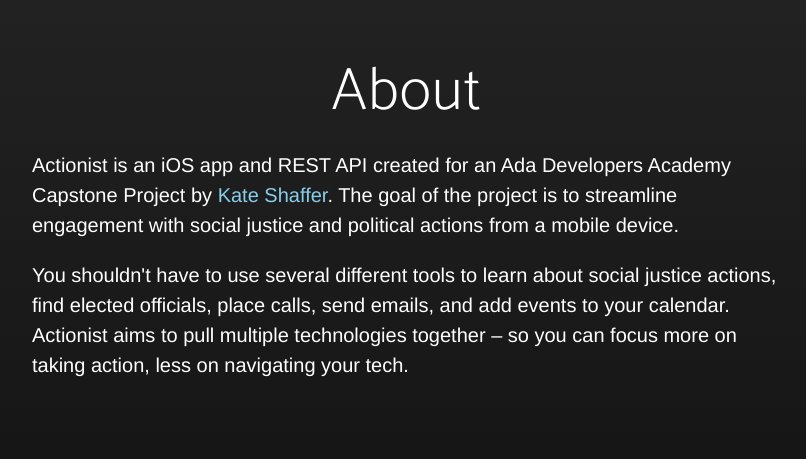
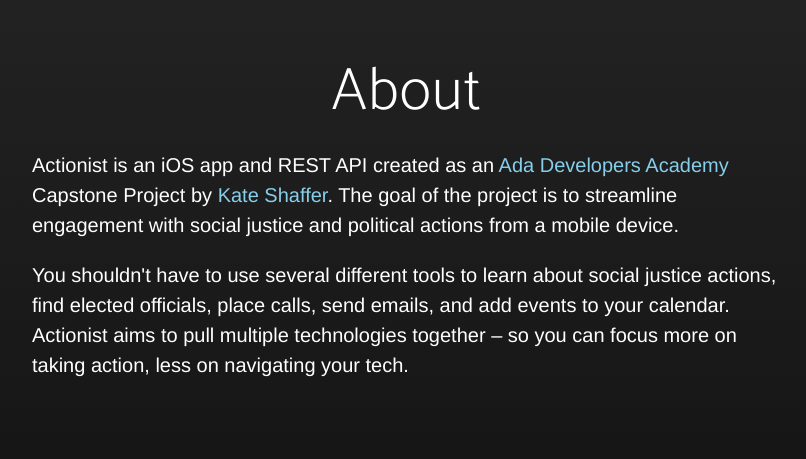
Before and after one commit to brookseakate/actionist-api, a Flask app: page / in a window 1280 px wide. Shown: the part 801-1260 px from the top of the page, without its empty margins (233-1039 px from the left). Run offline with Flask 2, Linux system fonts and the light colour scheme; parts of the project's set-up code (start-up, migrations or seed data) failed here and were passed over; some libraries are stand-ins or nearby versions; some web fonts are replaced.

Commit message:
Added http_auth_username to env variables. Also minor phrasing updates on index page

```diff
--- a/api_1_0/app.py
+++ b/api_1_0/app.py
@@ -13,7 +13,7 @@
 
 @auth.get_password
 def get_password(username):
-    if username == 'authentikate':
+    if username == application.config['HTTP_AUTH_USERNAME']:
         return application.config['HTTP_AUTH_PASSWORD']
     return None
 
--- a/api_1_0/templates/index.html
+++ b/api_1_0/templates/index.html
@@ -96,7 +96,7 @@
         <div class="col-md-8 col-md-offset-2">
           <h2 class="section-heading">About</h2>
           <p>
-            Actionist is an iOS app and REST API created for an Ada Developers Academy Capstone Project by <a class="email-link" href="http://kateshaffer.com">Kate Shaffer</a>. The goal of the project is to streamline engagement with social justice and political actions from a mobile device.
+            Actionist is an iOS app and REST API created as an <a class="email-link" href="http://adadevelopersacademy.org/">Ada Developers Academy</a> Capstone Project by <a class="email-link" href="http://kateshaffer.com">Kate Shaffer</a>. The goal of the project is to streamline engagement with social justice and political actions from a mobile device.
           </p>
           <p>
             You shouldn't have to use several different tools to learn about social justice actions, find elected officials, place calls, send emails, and add events to your calendar. Actionist aims to pull multiple technologies together – so you can focus more on taking action, less on navigating your tech.
@@ -147,7 +147,7 @@
             The iOS app is built in JavaScript with React Native. The API is built in Python using Flask, SQLAlchemy, Alembic, and Flask-HTTPAuth. It's hosted on AWS Elastic Beanstalk with a Postgres RDS database.
           </p>
           <p>
-            Check out the code on github, and <a class="email-link" href="mailto:kate@kateshaffer.com?subject=I want to help with develop Actionist!">reach out if you'd like to help!</a>
+            Check out the code on github, and <a class="email-link" href="mailto:kate@kateshaffer.com?subject=I want to help with Actionist!">reach out if you'd like to help!</a>
           </p>
           <div class="badges text-center">
             <a href="https://github.com/brookseakate/actionist-ios" class="btn btn-github btn-xl">iOS app code on Github</a>
--- a/config.py
+++ b/config.py
@@ -11,3 +11,5 @@
 SQLALCHEMY_TRACK_MODIFICATIONS = False
 
 HTTP_AUTH_PASSWORD = os.environ['HTTP_AUTH_PASSWORD']
+
+HTTP_AUTH_USERNAME = os.environ['HTTP_AUTH_USERNAME']
```
